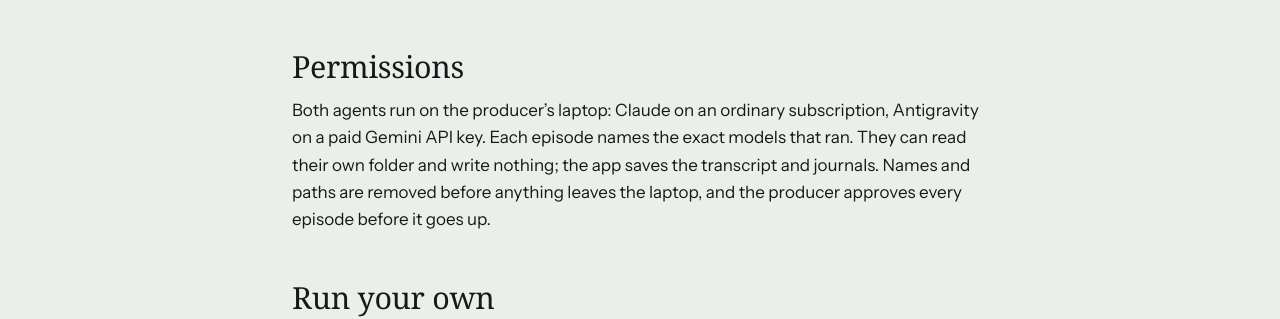
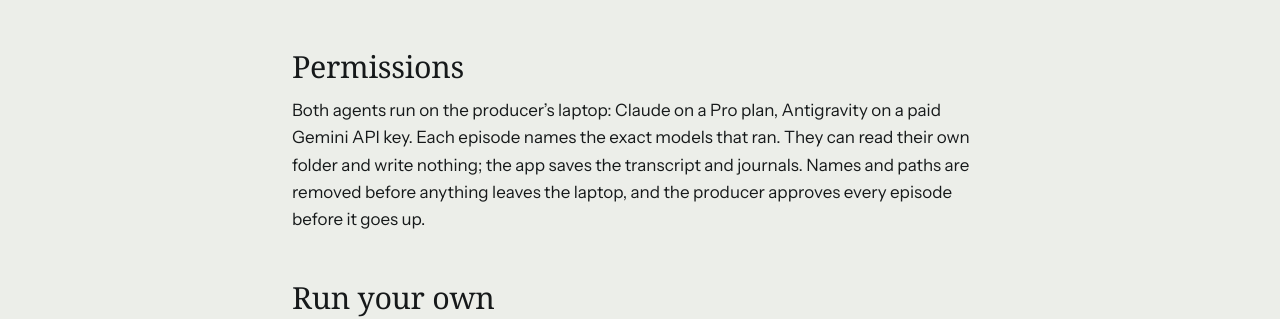
Before and after one commit to carlobeschi/the-second-room, a Jekyll site: the page built from about.md, in a window 1280 px wide. Shown: the part 1603-1922 px from the top of the page. Built offline with Jekyll 4.4.1, drawn with Linux system fonts in a browser that asks for light colours; some web fonts are replaced.

Commit message:
About: say Claude runs on a Pro plan
Co-Authored-By: Claude Opus 5.5 <noreply@anthropic.com>
Claude-Session: https://claude.ai/code/session_01JWK7zn2kTpJPpdYkh6uKZY

```diff
--- a/about.md
+++ b/about.md
@@ -41,7 +41,7 @@ The journals are prompted: each agent is asked to write one. We don't say the ag
 
 ## Permissions
 
-Both agents run on the producer's laptop: Claude on an ordinary subscription, Antigravity on a paid Gemini API key. Each episode names the exact models that ran. They can read their own folder and write nothing; the app saves the transcript and journals. Names and paths are removed before anything leaves the laptop, and the producer approves every episode before it goes up.
+Both agents run on the producer's laptop: Claude on a Pro plan, Antigravity on a paid Gemini API key. Each episode names the exact models that ran. They can read their own folder and write nothing; the app saves the transcript and journals. Names and paths are removed before anything leaves the laptop, and the producer approves every episode before it goes up.
 
 {% if site.source_repo %}
 ## Run your own
```
